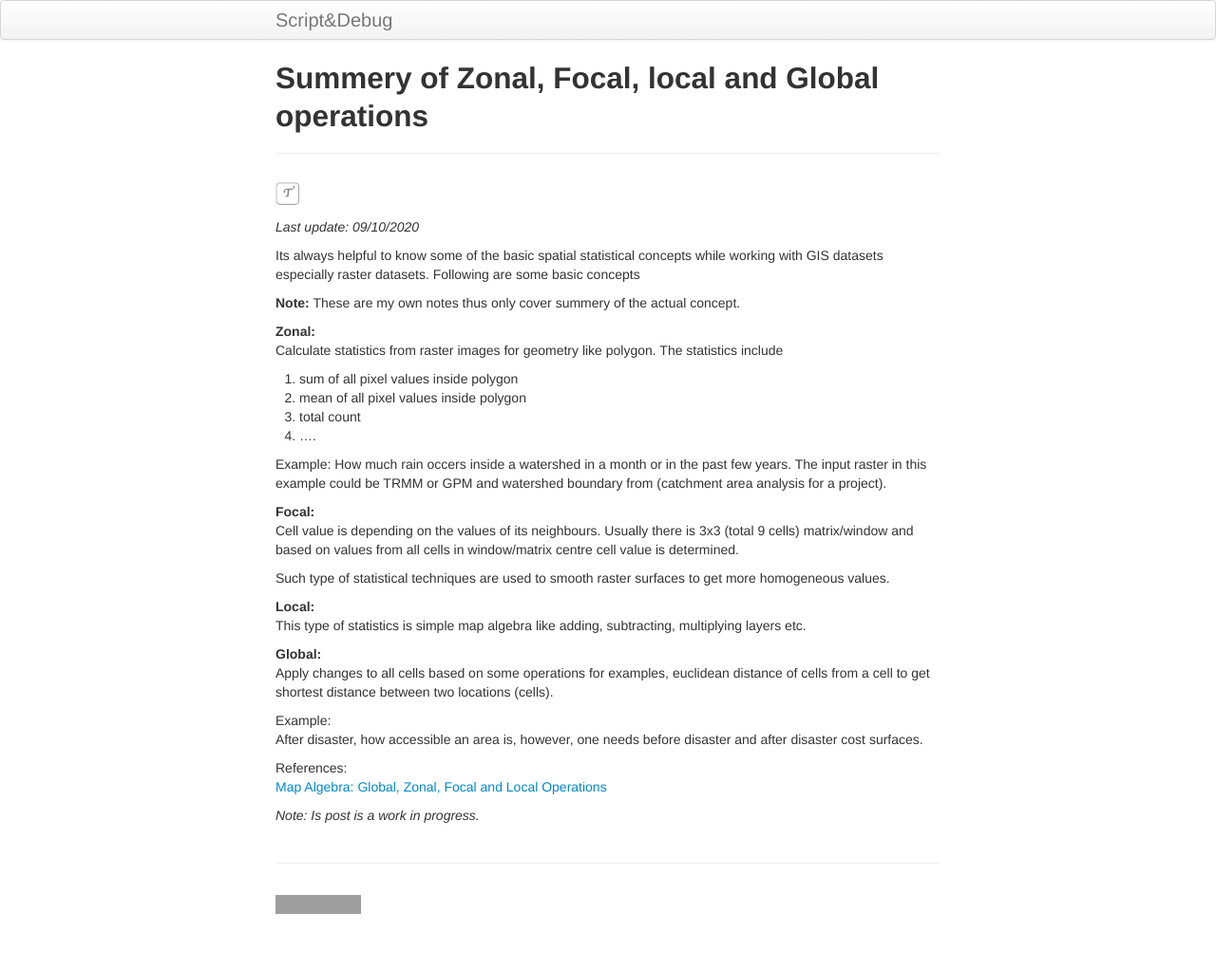
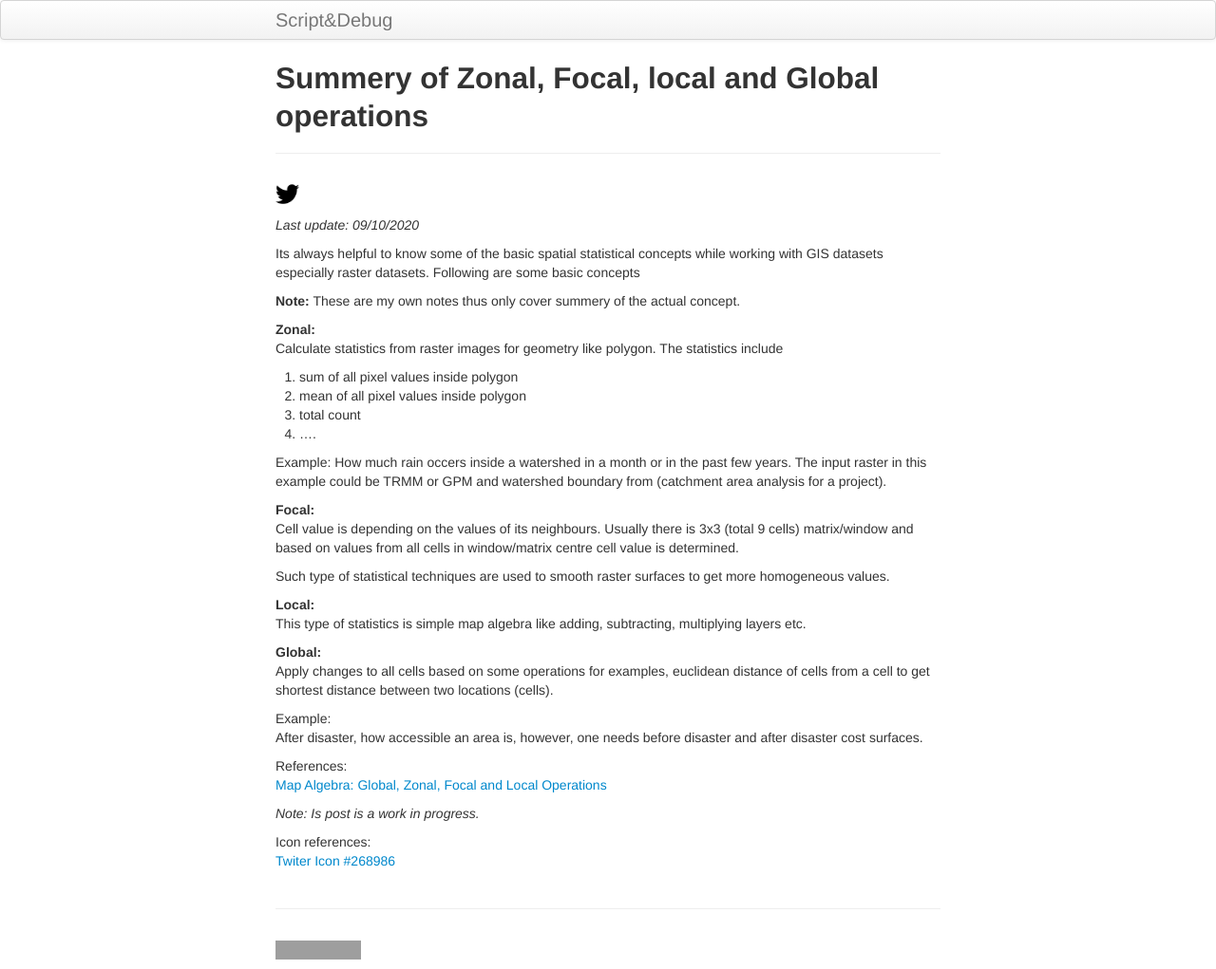
Before and after one commit to mnahmad/scriptndebug, a Jekyll site: the page built from pages/stats/spatial_statistics.md, in a window 1280 px wide. Shown: the whole page at 95% size. Built offline with Jekyll 4.4.1, drawn with Linux system fonts in a browser that asks for light colours; before the commit the page ends 973 px from its top, so only the background shows below that; grey boxes are pictures that could not be loaded.

Commit message:
twitter icon added

```diff
--- a/pages/stats/spatial_statistics.md
+++ b/pages/stats/spatial_statistics.md
@@ -4,7 +4,7 @@ title: Summery of Zonal, Focal, local and Global operations
 description: Zonal Focal local Global
 ---
 
-<a href="https://twitter.com/intent/tweet?text=Summery%20of%20Zonal,%20Focal,%20local%20and%20Global%20operations%20https://mnahmad.github.io/scriptndebug/pages/stats/spatial_statistics.html%20@mnabiahmad"><img src="https://mnahmad.github.io/scriptndebug/T.png" height="25" width="25"></a>
+<a href="https://twitter.com/intent/tweet?text=Summery%20of%20Zonal,%20Focal,%20local%20and%20Global%20operations%20https://mnahmad.github.io/scriptndebug/pages/stats/spatial_statistics.html%20@mnabiahmad"><img src="https://mnahmad.github.io/scriptndebug/twiter-icon-15.jpg" height="25" width="25"></a>
 
 *Last update: 09/10/2020*
 
@@ -42,3 +42,7 @@ References:<br>
 [Map Algebra: Global, Zonal, Focal and Local Operations](https://gisgeography.com/map-algebra-global-zonal-focal-local/)
 
 *Note: Is post is a work in progress.*
+
+
+Icon references:<br>
+<a href="https://icon-library.net/icon/twiter-icon-15.html">Twiter Icon #268986</a>
```
Also changed, not shown: twiter-icon-15.jpg (added), 1 other file.
